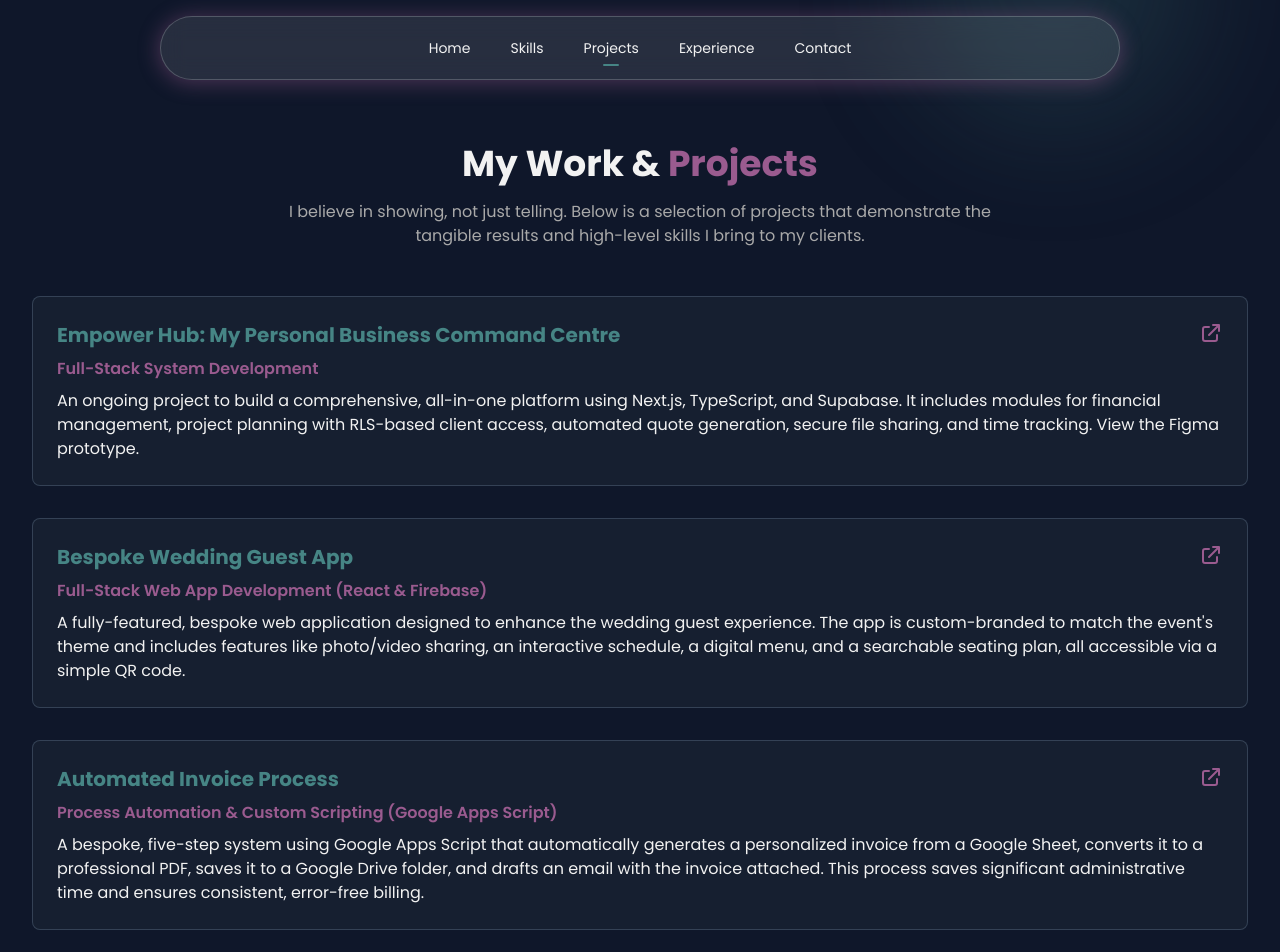
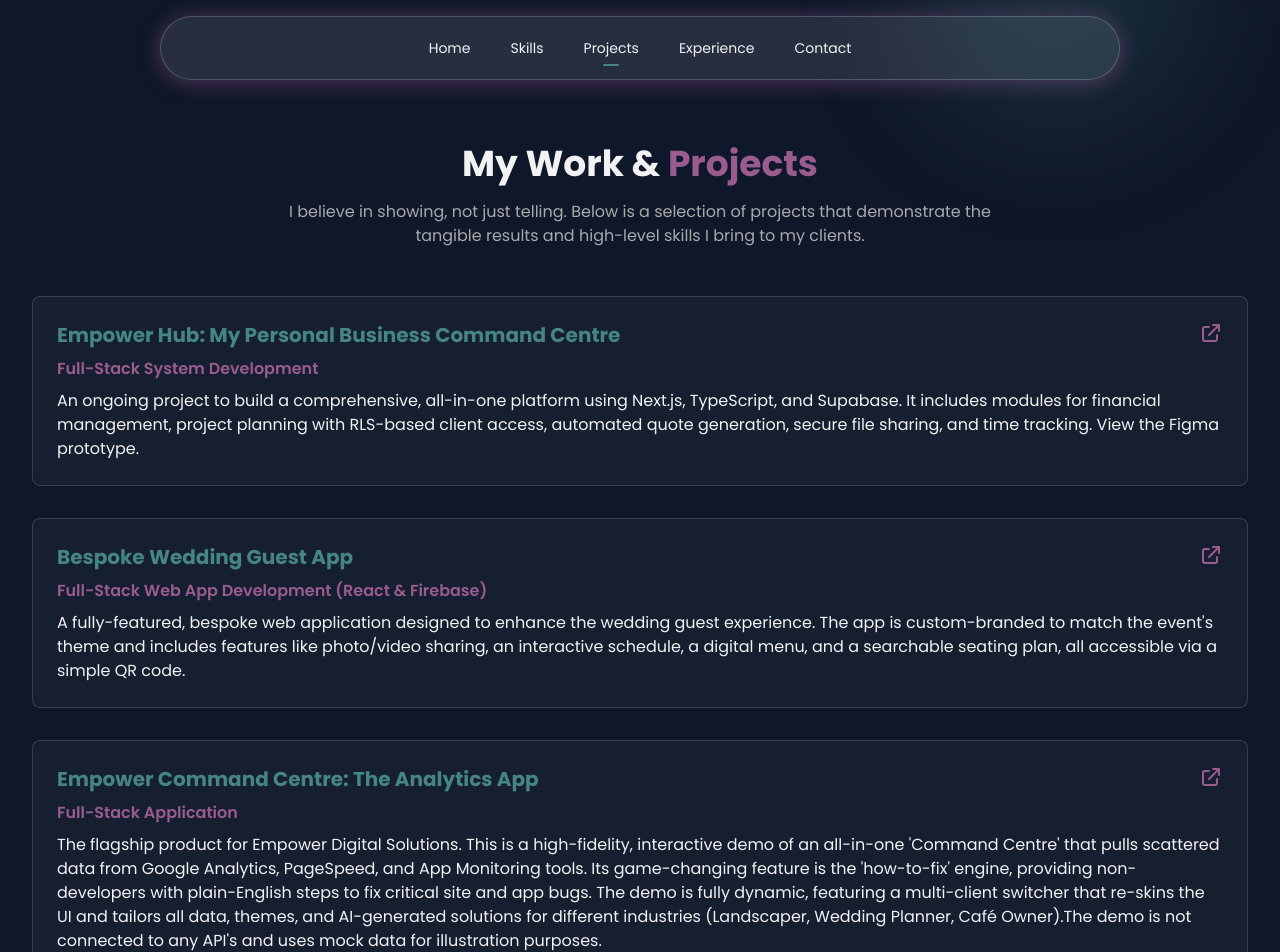
Before and after one commit to nicola-empower/my-portfolio, a Next.js app: page /projects in a window 1280 px wide. Shown: the top 952 px of the page. Built offline with nearby package versions, Linux system fonts and the light colour scheme.

Commit message:
added command cenntre demo

```diff
--- a/src/app/projects/page.tsx
+++ b/src/app/projects/page.tsx
@@ -15,6 +15,12 @@ const projectsData = [
         description: "A fully-featured, bespoke web application designed to enhance the wedding guest experience. The app is custom-branded to match the event's theme and includes features like photo/video sharing, an interactive schedule, a digital menu, and a searchable seating plan, all accessible via a simple QR code.",
         link: "https://empowervaservices.co.uk/wedding-webapp/"
     },
+    {
+  title: "Empower Command Centre: The Analytics App",
+  role: "Full-Stack Application",
+  description: "The flagship product for Empower Digital Solutions. This is a high-fidelity, interactive demo of an all-in-one 'Command Centre' that pulls scattered data from Google Analytics, PageSpeed, and App Monitoring tools. Its game-changing feature is the 'how-to-fix' engine, providing non-developers with plain-English steps to fix critical site and app bugs. The demo is fully dynamic, featuring a multi-client switcher that re-skins the UI and tailors all data, themes, and AI-generated solutions for different industries (Landscaper, Wedding Planner, Café Owner).The demo is not connected to any API's and uses mock data for illustration purposes.",
+  link: "https://nicola-empower.github.io/command-centre/"
+},
     {
         title: "Automated Invoice Process",
         role: "Process Automation & Custom Scripting (Google Apps Script)",
```
